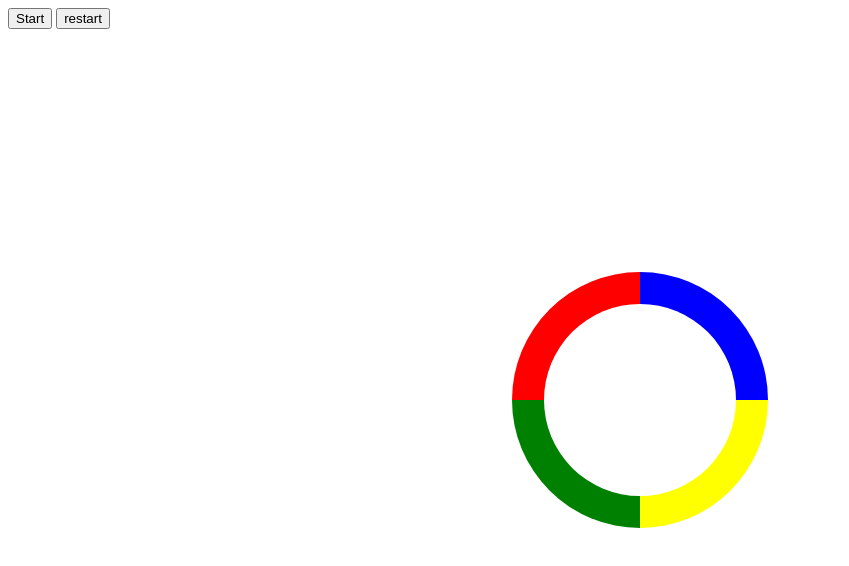
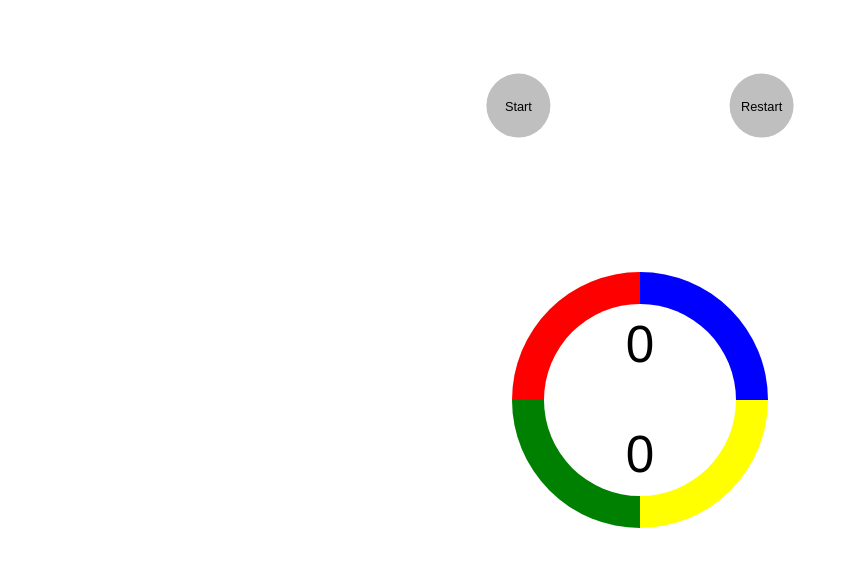
Before and after one commit to SASNOVACAT08/SuperSimon, a plain HTML site: page index.html in a window 1280 px wide. Shown: the whole page, without its empty margins (0-849 px from the left). Drawn offline with Linux system fonts and the light colour scheme.

Commit message:
CSS start button and restart + (Round + Click number) with js

```diff
--- a/index.html
+++ b/index.html
@@ -10,6 +10,10 @@
   <body>
     <main>
       <section class="middle box"></section>
+      <section class="middle text">
+        <p id="round">0</p>
+        <p id="clicked">0</p>
+      </section>
       <section class="middle">
         <section class="flex">
           <div class="button" id="button_0"></div>
@@ -21,8 +25,8 @@
         </section>
       </section>
 
-      <input type="button" id="start" value="Start" />
-      <input type="button" id="restart" value="restart" />
+      <input class="game" type="button" id="start" value="Start" />
+      <input class="game" type="button" id="restart" value="Restart" />
     </main>
   </body>
 </html>
--- a/script.js
+++ b/script.js
@@ -1,13 +1,15 @@
 let playerList = [];
 let simonList = [];
 let playerTurn = false;
-let speed = 100;
+let speed = 1000;
 let gameNotStarted = true;
 let restartPossible = true; //A remplacer par quelque chose qui arrete le await wait();
 
 const $buttons = document.querySelectorAll(".button");
 const $start = document.getElementById("start");
 const $restart = document.getElementById("restart");
+const $round = document.getElementById("round");
+const $clicked = document.getElementById("clicked");
 
 [...$buttons].map(ele => {
   ele.onclick = () => {
@@ -37,6 +39,7 @@ const wait = async ms => {
 const newSimonTurn = () => {
   let randomNumber = Math.floor(Math.random() * Math.floor(4));
   simonList.push(randomNumber);
+  $round.innerHTML = simonList.length;
 };
 
 const displaySimonTurn = async () => {
@@ -56,6 +59,7 @@ const displaySimonTurn = async () => {
 
 const newPlayerTurn = ele => {
   playerList.push(Number(ele.id[ele.id.length - 1]));
+  $clicked.innerHTML = playerList.length;
 };
 
 const verifList = () => {
@@ -73,6 +77,7 @@ const gameOver = () => {
 const resetPlayer = () => {
   playerList = [];
   playerTurn = false;
+  $clicked.innerHTML = 0;
 };
 
 const restartGame = () => {
@@ -80,6 +85,7 @@ const restartGame = () => {
     simonList = [];
     speed = 1000;
     gameNotStarted = true;
+    $round.innerHTML = 0;
     resetPlayer();
     startGame();
   }
--- a/style.css
+++ b/style.css
@@ -13,6 +13,36 @@
   z-index: 10;
   border-radius: 100%;
   background-color: white;
+}
+.text {
+  z-index: 11;
+  font-family: Arial;
+  font-size: 4vw;
+  text-align: center;
+}
+.game {
+  position: absolute;
+  top: 10%;
+  width: 5vw;
+  height: 5vw;
+  font-size: 1vw;
+  padding: 0;
+  margin: 0;
+  background-color: #bfbfbf;
+  border: 0;
+  border-radius: 100%;
+  transition: 0.2s ease;
+}
+.game:hover {
+  background-color: #dedede;
+}
+#start {
+  left: 40%;
+  transform: translate(-40%, -10%);
+}
+#restart {
+  right: 40%;
+  transform: translate(40%, -10%);
 }
 .button {
   width: 10vw;
```
